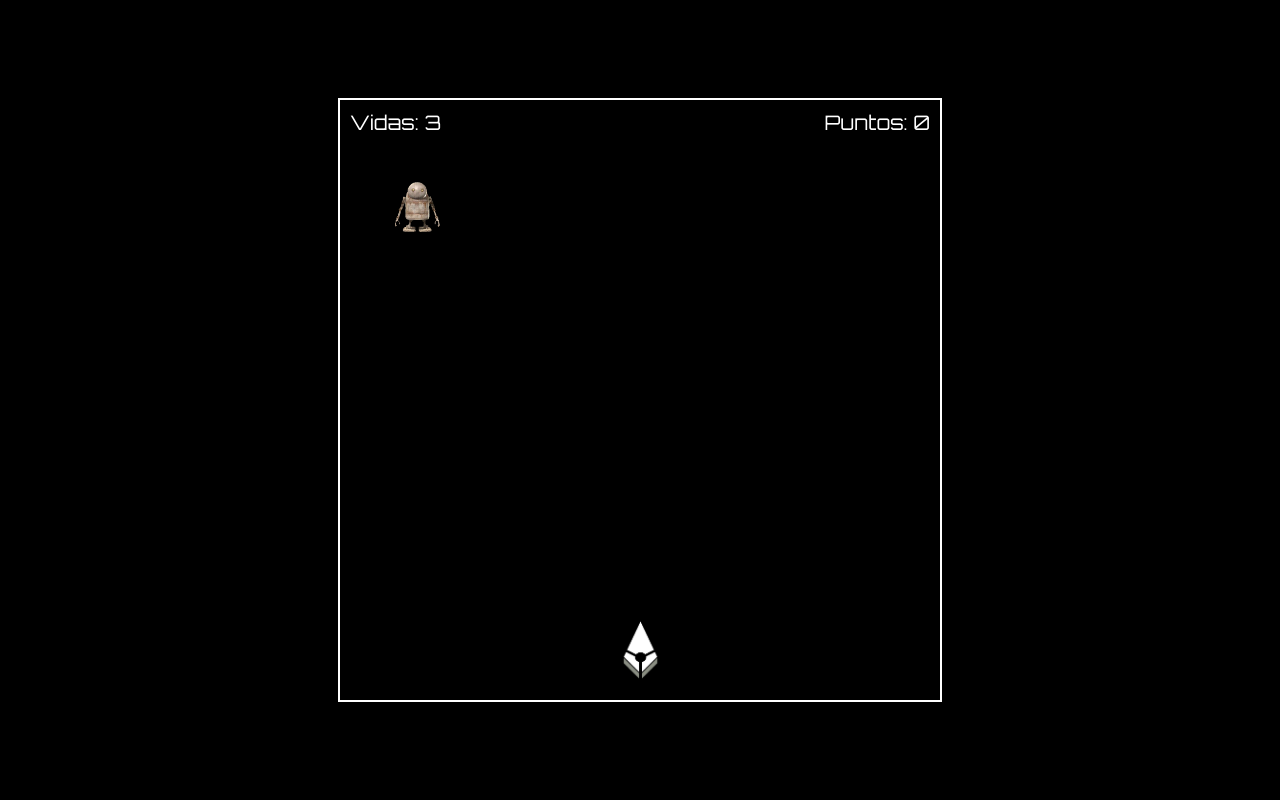
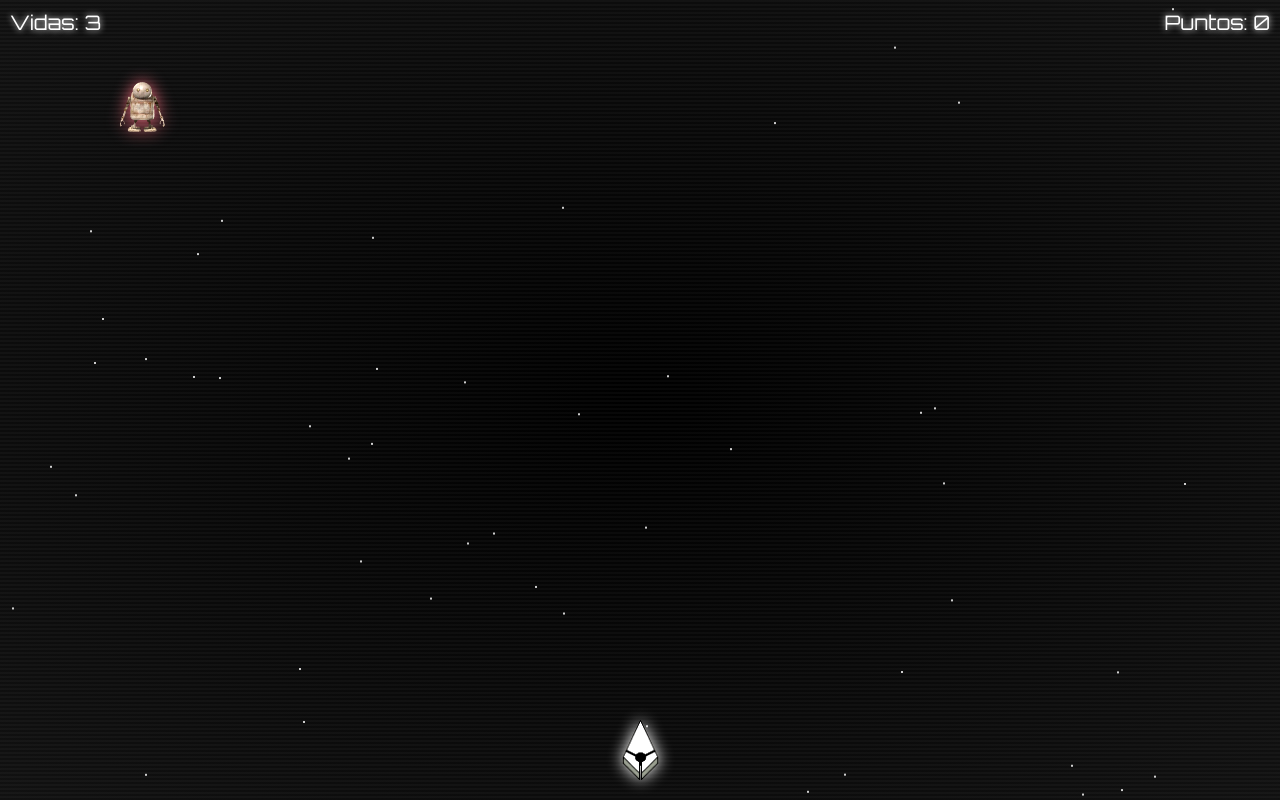
Before and after one commit to FacuPompa/Nier-Invaders, a website: page index.html in a window 1280 px wide. Both pictures are taken after a click on the button "Iniciar juego". Drawn offline with Linux system fonts and the light colour scheme.

Commit message:
correcciones + funciones y arreglo img

```diff
--- a/game.js
+++ b/game.js
@@ -4,15 +4,20 @@ const startScreen = document.getElementById('start-screen');
 const victoryScreen = document.getElementById('victory-screen');
 const startBtn = document.getElementById('start-btn');
 const restartBtn = document.getElementById('restart-btn');
+const bgMusic = document.getElementById('bg-music');
+bgMusic.volume = 0.2;
+
 
 const enemies = [];
 const bulletsPlayer = [];
 const bulletsEnemy = [];
 
+
 let playerX = game.clientWidth / 2 - 30;
 let playerLives = 3;
 let score = 0;
 let gameRunning = false;
+
 
 const livesDisplay = document.createElement('div');
 livesDisplay.id = 'lives';
@@ -23,6 +28,7 @@ const scoreDisplay = document.createElement('div');
 scoreDisplay.id = 'score';
 scoreDisplay.textContent = `Puntos: ${score}`;
 game.appendChild(scoreDisplay);
+
 
 document.addEventListener('keydown', (e) => {
     const speed = 10;
@@ -39,6 +45,7 @@ document.addEventListener('keydown', (e) => {
     player.style.left = `${playerX}px`;
 });
 
+
 function shootPlayer(){
     const bullet = document.createElement('div');
     bullet.classList.add('bullet-player');
@@ -47,6 +54,18 @@ function shootPlayer(){
     game.appendChild(bullet);
     bulletsPlayer.push(bullet);
 }
+
+function createStars() {
+    for (let i = 0; i < 100; i++) {
+      const star = document.createElement('div');
+      star.classList.add('star');
+      star.style.left = `${Math.random() * window.innerWidth}px`;
+      star.style.top = `${Math.random() * window.innerHeight}px`;
+      star.style.animationDuration = `${Math.random() * 5 + 5}s`;
+      game.appendChild(star);
+    }
+  }
+  createStars();
 
 function movePlayerBullets() {
     bulletsPlayer.forEach((bullet, index) => {
@@ -137,14 +156,18 @@ function updateScore() {
     scoreDisplay.textContent = `Puntos: ${score}`;
 }
 
+
 startBtn.addEventListener('click', () => {
     startScreen.style.display = 'none';
     gameRunning = true;
+    bgMusic.volume = 0.1;
+    bgMusic.play();
 });
 
 restartBtn.addEventListener('click', () => {
     location.reload();
 });
+
 
 setInterval(() => {
     if (!gameRunning) return;
--- a/index.html
+++ b/index.html
@@ -10,6 +10,7 @@
   <link rel="preconnect" href="https://fonts.googleapis.com">
   <link rel="preconnect" href="https://fonts.gstatic.com" crossorigin>
   <link href="https://fonts.googleapis.com/css2?family=Orbitron:wght@400..900&family=Rajdhani:wght@300;400;500;600;700&family=Share+Tech+Mono&display=swap" rel="stylesheet">
+  <link rel="shortcut icon" href="./assets/favicon.ico" />
 </head>
 
 <body>
@@ -28,6 +29,7 @@
     <div id="player"></div>
   </div>
 
+  <audio id="bg-music" src="./assets/song.mp3" autoplay loop></audio>
   <script src="game.js"></script>
 </body>
 </html>
--- a/styles.css
+++ b/styles.css
@@ -1,20 +1,38 @@
+@import url('https://fonts.googleapis.com/css2?family=Orbitron:wght@500&display=swap');
+
+* {
+  box-sizing: border-box;
+  margin: 0;
+  padding: 0;
+}
+
 body {
   margin: 0;
-  background-color: black;
+  background: radial-gradient(ellipse at center, #000 0%, #111 100%);
   display: flex;
   justify-content: center;
   align-items: center;
   height: 100vh;
+  overflow: hidden;
   font-family: "Orbitron", sans-serif;
 }
 
 #game {
-  width: 600px;
-  height: 600px;
-  background-color: linear-gradient(#111, #222);
+  width: 100%;
+  height: 100%;
   position: relative;
   overflow: hidden;
-  border: 2px solid white;
+  filter: contrast(1.2) brightness(1.1);
+}
+
+#game::after {
+  content:"";
+  position: absolute;
+  width: 100%;
+  height: 100%;
+  background: repeating-linear-gradient(to bottom, rgba(255, 255, 255, 0.03),rgba(255, 255, 255, 0.03) 2px, transparent 2px, transparent 4px);
+  z-index: 1000;
+  pointer-events: none;
 }
 
 #player {
@@ -27,6 +45,8 @@ body {
   position: absolute;
   bottom: 20px;
   left: calc(50% - 30px);
+  filter: drop-shadow(0 0 8px #FCFBF4);
+  z-index: 10;
 }
 
 #lives, #score {
@@ -34,6 +54,7 @@ body {
   font-size: 20px;
   color: white;
   z-index: 100;
+  text-shadow: 0 0 6px white;
 }
 
 #lives {
@@ -60,6 +81,7 @@ body {
   justify-content: center;
   align-items: center;
   z-index: 200;
+  text-shadow: 0 0 10px white;
 }
 
 #start-btn,
@@ -80,6 +102,16 @@ body {
   transform: scale(1.05);
 }
 
+.star {
+  position: absolute;
+  width: 2px;
+  height: 2px;
+  background-color: white;
+  opacity: 0.8;
+  animation: starMove linear infinite;
+  z-index: 0;
+}
+
 .enemy {
   width: 50px;
   height: 50px;
@@ -89,13 +121,18 @@ body {
   background-size: contain;
   position: absolute;
   top: 0;
+  filter: drop-shadow(0 0 8px #BE5F6B);
+  z-index: 10;
 }
 
 .bullet-player {
   width: 8px;
   height: 20px;
-  background-color: white;
+  background-color: #FEFEF9;
+  box-shadow: 0 0 6px #FEFEF9;
   position: absolute;
+  border-radius: 2px;
+  z-index: 5;
 }
 
 .bullet-enemy {
@@ -106,4 +143,15 @@ body {
   background-position: center;
   background-size: contain;
   position: absolute;
+  filter: drop-shadow(0 0 6px #BE5F6B);
+  z-index: 5;
 }
+
+@keyframes starMove {
+  from {
+    transform: translateY(-10px);
+  }
+  to {
+    transform: translateY(110vh);
+  }
+}
```
Also changed, not shown: assets/favicon.ico (added), 1 other file.
